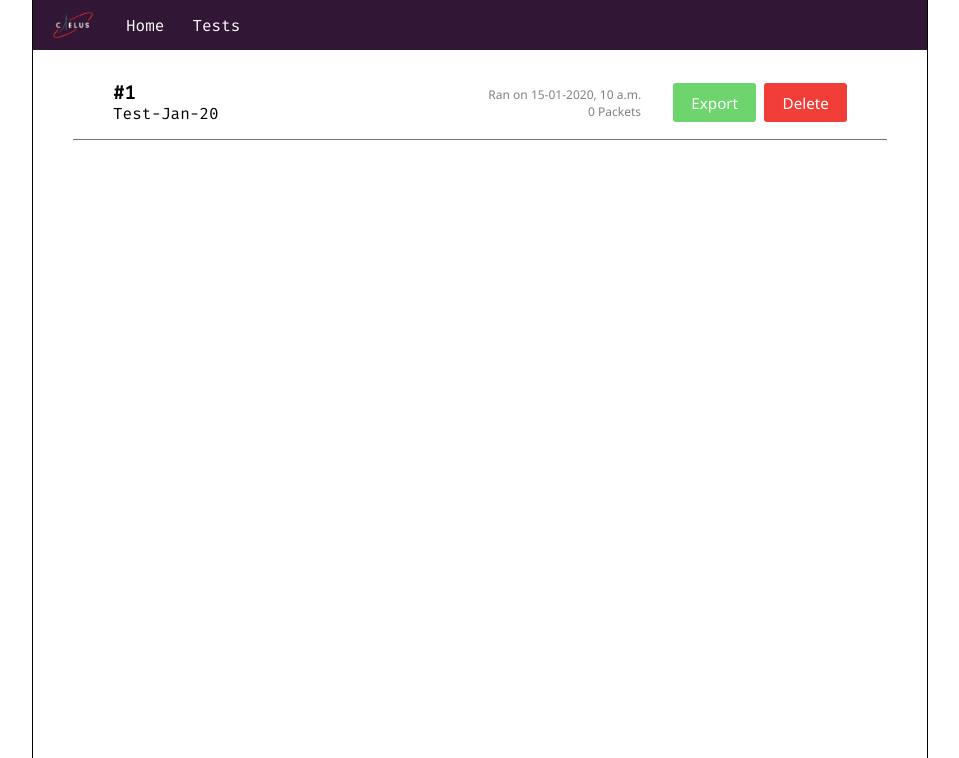
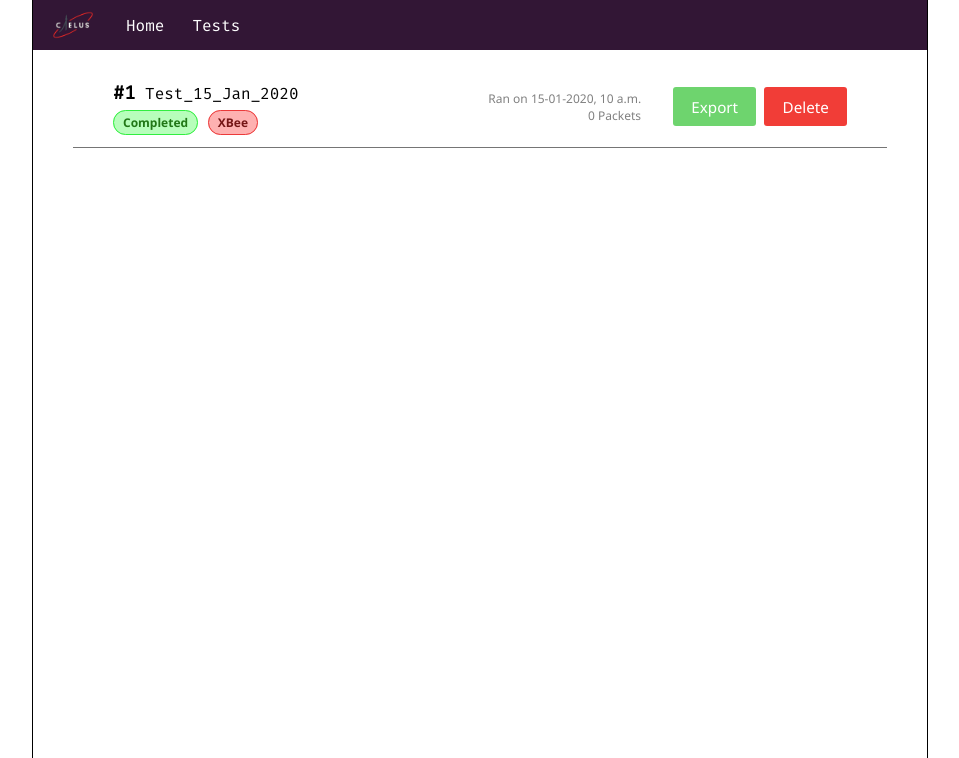
Before and after one commit to CaelusRocketry/gs2, a Django app: page /tests in a window 1280 px wide. Shown: the part 21-779 px from the top of the page, without its empty margins (160-1119 px from the left). Run offline with Django 5.2, Linux system fonts and the light colour scheme; tables that the repository leaves empty hold one stand-in row (values such as "Sample post"); data that the repository does not hold is empty.

Commit message:
feat(frontend): add status and env tags to test

```diff
--- a/groundstation/static/css/tests.css
+++ b/groundstation/static/css/tests.css
@@ -31,6 +31,49 @@
     margin-right: 2em;
 }
 
+.test-title {
+    display: flex;
+    flex-direction: column;
+    gap: .5em;
+}
+
+.test-title h3 {
+    display: inline;
+}
+
+.test-tag {
+    font-size: 12px;
+    font-family: "Segoe UI", sans-serif;
+    font-weight: 600;
+    border-radius: 999px;
+    padding: .25em .75em;
+    cursor: pointer;
+}
+
+.test-status-in-progress {
+    border: 1px solid #ebe834;
+    background-color: #fff789a8;
+    color: #7e7715;
+}
+
+.test-status-completed {
+    border: 1px solid #31ee40;
+    background-color: #89fd8f9a;
+    color: #217716;
+}
+
+.test-env-xbee {
+    border: 1px solid #eb3a3a;
+    background-color: #fd7e7e9a;
+    color: #751616;
+}
+
+.test-env-sim {
+    border: 1px solid #3ac8eb;
+    background-color: #7ef4fd9a;
+    color: #166f75;
+}
+
 .test-attribs span {
     display: block;
     text-align: end;
@@ -59,11 +102,11 @@
     margin-right: .5rem;
 }
 
-.action-btn:disabled {
+.action-btn[disabled] {
     cursor: not-allowed;
 }
 
-.action-btn:hover {
+.action-btn:not([disabled]):hover {
     transform: scale(1.04);
 }
 
@@ -71,11 +114,11 @@
     background-color: var(--red);
 }
 
-.delete-btn:hover {
+.delete-btn:not([disabled]):hover {
     background-color: var(--red-dark);
 }
 
-.delete-btn:active {
+.delete-btn:not([disabled]):active {
     background-color: var(--red-darker);
 }
 
@@ -83,24 +126,12 @@
     background-color: var(--green);
 }
 
-.export-btn:hover {
+.export-btn:not([disabled]):hover {
     background-color: var(--green-dark);
 }
 
-.export-btn:active {
+.export-btn:not([disabled]):active {
     background-color: var(--green-darker);
-}
-
-.replay-btn {
-    background-color: var(--gray);
-}
-
-.replay-btn:hover {
-    background-color: var(--gray-dark);
-}
-
-.replay-btn:active {
-    background-color: var(--gray-darker);
 }
 
 #no-items {
--- a/groundstation/static/js/tests.js
+++ b/groundstation/static/js/tests.js
@@ -18,4 +18,10 @@ $(function() {
                 })
             });
     })
+
+    $(".export-btn").on("click", function() {
+        // since disabled prop isn't supported for a tags
+        if ($(this).attr("disabled"))
+            return false;
+    })
 });
--- a/groundstation/templates/tests.html
+++ b/groundstation/templates/tests.html
@@ -17,7 +17,21 @@
                 <div class="test-item" id="test-{{ test.pk }}">
                     <div class="test-metadata">
                         <div class="test-title">
-                            <h3>#{{ test.pk }}</h3> <span>Test-{{ test.created_at|date:"M-y" }}</span>
+                            <div class="test-tx">
+                                <h3>#{{ test.pk }}</h3> <span>Test_{{ test.created_at|date:"d_M_Y" }}</span>
+                            </div>
+                            <div class="test-tags">
+                                {% if test.completed %}
+                                    <span class="test-status-completed test-tag">Completed</span>
+                                {% else %}
+                                    <span class="test-status-in-progress test-tag">In Progress</span>
+                                {% endif %}
+                                {% if test.environment == "xbee" %}
+                                    <span class="test-env-xbee test-tag">{{ test.get_environment_display }}</span>
+                                {% else %}
+                                    <span class="test-env-sim test-tag">{{ test.get_environment_display }}</span>
+                                {% endif %}
+                            </div>
                         </div>
                         <div class="test-attribs">
                             <span>Ran on {{ test.created_at|date:"d-m-Y, P" }}</span>
@@ -25,10 +39,10 @@
                         </div>
                     </div>
                     <div class="actions">
-                        <a href="/export_test/{{ test.pk }}" class="export-btn action-btn" download>
+                        <a href="/export_test/{{ test.pk }}" class="export-btn action-btn" download {% if not test.completed %}disabled{% endif %}>
                             Export
                         </a>
-                        <button class="delete-btn action-btn">
+                        <button class="delete-btn action-btn" {% if not test.completed %}disabled{% endif %}>
                             Delete
                         </button>
                     </div>
```
